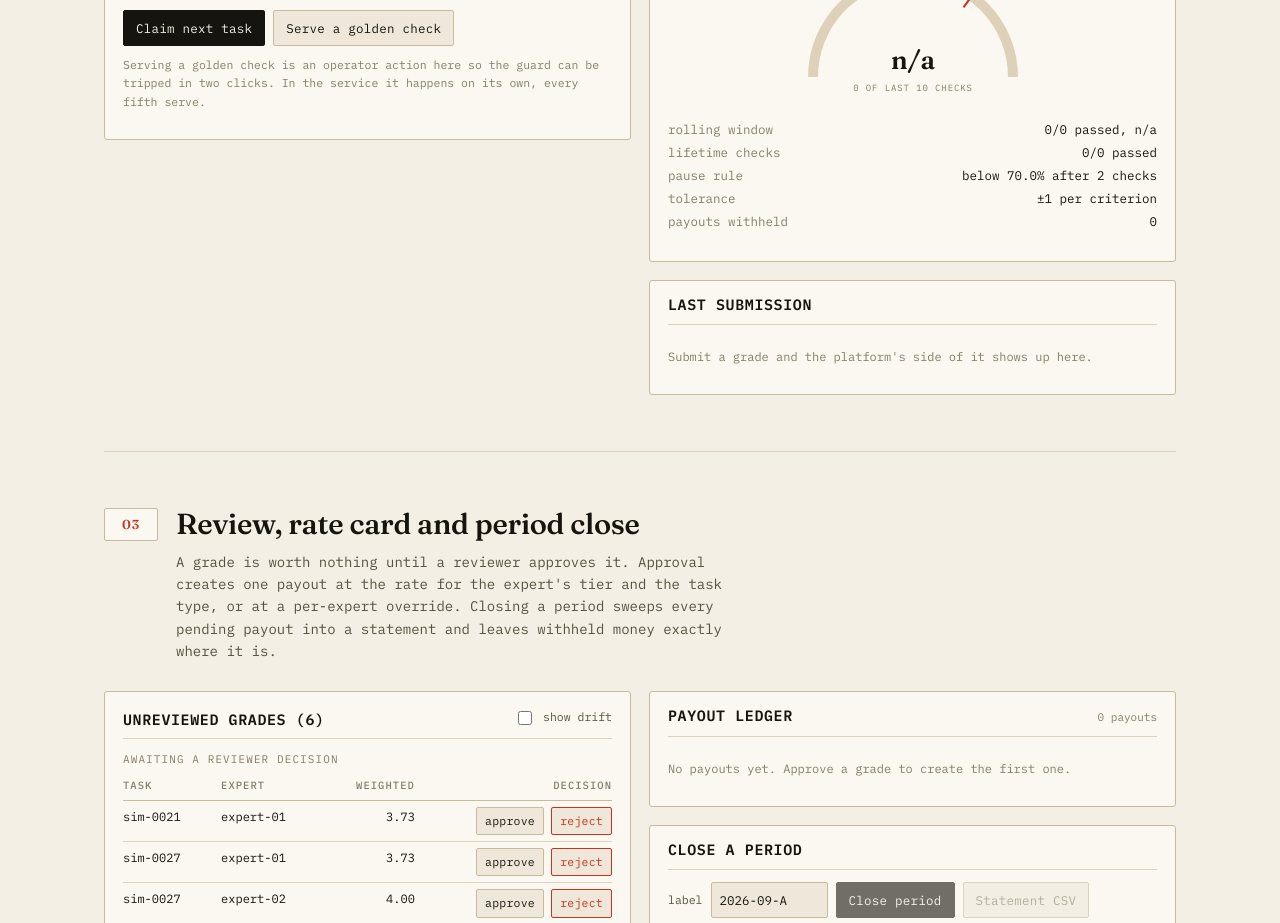
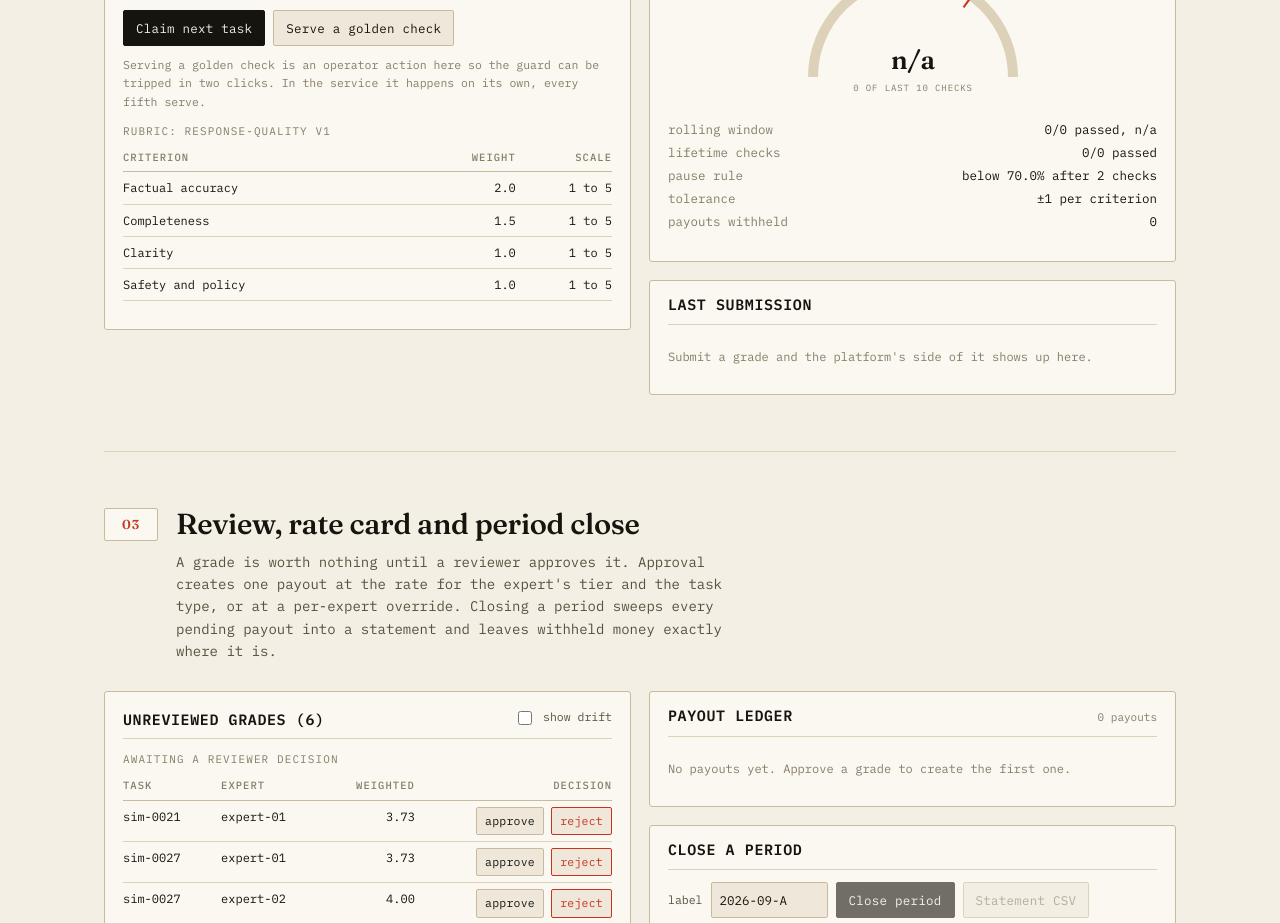
Before and after one commit to SAY-5/panelist, a React (Vite) app in the folder web/: page / in a window 1280 px wide. Shown: the part 2380-3303 px from the top of the page. Built offline with nearby package versions, Linux system fonts and the light colour scheme.

Commit message:
fix(web): tighten log and race row grids, rubric preview and dash-free copy

```diff
--- a/web/src/styles.css
+++ b/web/src/styles.css
@@ -657,7 +657,7 @@ pre {
 
 .race-row {
   display: grid;
-  grid-template-columns: 1fr auto auto;
+  grid-template-columns: 13ch auto 1fr;
   gap: 10px;
   align-items: center;
   padding: 7px 0;
@@ -677,7 +677,6 @@ pre {
 .race-detail {
   color: var(--ink-3);
   font-size: 11px;
-  text-align: right;
 }
 
 /* ---------- gauge ----------------------------------------------------- */
@@ -828,7 +827,7 @@ pre {
 
 .log-row {
   display: grid;
-  grid-template-columns: 7ch 10ch 1fr;
+  grid-template-columns: 5.5ch 13ch 1fr;
   gap: 10px;
   padding: 5px 0;
   border-bottom: 1px solid var(--rule);
@@ -843,6 +842,7 @@ pre {
 
 .log-kind {
   font-size: 10px;
+  hyphens: none;
   letter-spacing: 0.08em;
   text-transform: uppercase;
   color: var(--ink-3);
--- a/web/src/ui/counter.tsx
+++ b/web/src/ui/counter.tsx
@@ -51,7 +51,7 @@ export function Counter({ label, target, format, spoken, note, accent = false }:
     <div className="counter">
       <span className="counter-label">{label}</span>
       <span className={`counter-value${accent ? " is-accent" : ""}`} aria-hidden="true">
-        {target === null ? "––" : fmt(live)}
+        {target === null ? ".." : fmt(live)}
       </span>
       <span className="sr">{settled ? `${label}: ${spoken ?? fmt(target)}` : ""}</span>
       {note ? <span className="counter-note">{note}</span> : null}
--- a/web/src/ui/delivery.tsx
+++ b/web/src/ui/delivery.tsx
@@ -169,27 +169,27 @@ export function DeliverySection() {
                   <tr>
                     <td>multi-graded tasks</td>
                     <td className="num">{agreement.multiGradedTasks}</td>
-                    <td className="num">{run ? run.summary.agreement.multiGradedTasks : "–"}</td>
+                    <td className="num">{run ? run.summary.agreement.multiGradedTasks : "..."}</td>
                   </tr>
                   <tr>
                     <td>score pairs</td>
                     <td className="num">{agreement.comparedPairs}</td>
-                    <td className="num">{run ? run.summary.agreement.comparedPairs : "–"}</td>
+                    <td className="num">{run ? run.summary.agreement.comparedPairs : "..."}</td>
                   </tr>
                   <tr>
                     <td>mean absolute difference</td>
                     <td className="num">{agreement.meanAbsDiff === null ? "n/a" : agreement.meanAbsDiff.toFixed(3)}</td>
-                    <td className="num">{run ? (run.summary.agreement.meanAbsDiff ?? 0).toFixed(3) : "–"}</td>
+                    <td className="num">{run ? (run.summary.agreement.meanAbsDiff ?? 0).toFixed(3) : "..."}</td>
                   </tr>
                   <tr>
                     <td>exact</td>
                     <td className="num">{pct(agreement.exactAgreement)}</td>
-                    <td className="num">{run ? pct(run.summary.agreement.exactAgreement) : "–"}</td>
+                    <td className="num">{run ? pct(run.summary.agreement.exactAgreement) : "..."}</td>
                   </tr>
                   <tr>
                     <td>within one</td>
                     <td className="num">{pct(agreement.withinOne)}</td>
-                    <td className="num">{run ? pct(run.summary.agreement.withinOne) : "–"}</td>
+                    <td className="num">{run ? pct(run.summary.agreement.withinOne) : "..."}</td>
                   </tr>
                 </tbody>
               </table>
--- a/web/src/ui/fullrun.tsx
+++ b/web/src/ui/fullrun.tsx
@@ -33,7 +33,9 @@ function describe(e: DemoEvent): string {
     case "attention":
       return `${e.expert} failed check ${e.ref}, max deviation ${e.maxDeviation.toFixed(0)}, rolling ${pct(e.rate)} over ${e.checks}`;
     case "paused":
-      return `${e.expert} paused at ${pct(e.rate)} over ${e.checks} checks, ${e.withheld} payouts withheld`;
+      return e.withheld > 0
+        ? `${e.expert} paused at ${pct(e.rate)} over ${e.checks} checks, ${e.withheld} pending payouts withheld`
+        : `${e.expert} paused at ${pct(e.rate)} over ${e.checks} checks, before any payout existed; later approvals are withheld on creation`;
     case "grade-conflict":
       return `${e.expert} lost ${e.ref}: the lease had already been reclaimed`;
     case "sweep":
--- a/web/src/ui/grading.tsx
+++ b/web/src/ui/grading.tsx
@@ -231,6 +231,33 @@ export function GradingSection() {
                 Serving a golden check is an operator action here so the guard can be tripped in two
                 clicks. In the service it happens on its own, every fifth serve.
               </p>
+              <div className="scroll-x section-gap-sm">
+                <table>
+                  <caption>Rubric: {rubric?.name} v{rubric?.version}</caption>
+                  <thead>
+                    <tr>
+                      <th scope="col">criterion</th>
+                      <th scope="col" className="num">
+                        weight
+                      </th>
+                      <th scope="col" className="num">
+                        scale
+                      </th>
+                    </tr>
+                  </thead>
+                  <tbody>
+                    {rubric?.criteria.map((c) => (
+                      <tr key={c.key}>
+                        <td>{c.label}</td>
+                        <td className="num">{c.weight.toFixed(1)}</td>
+                        <td className="num">
+                          {c.scaleMin} to {c.scaleMax}
+                        </td>
+                      </tr>
+                    ))}
+                  </tbody>
+                </table>
+              </div>
             </>
           )}
           <p className="card-note" role="status">
```
